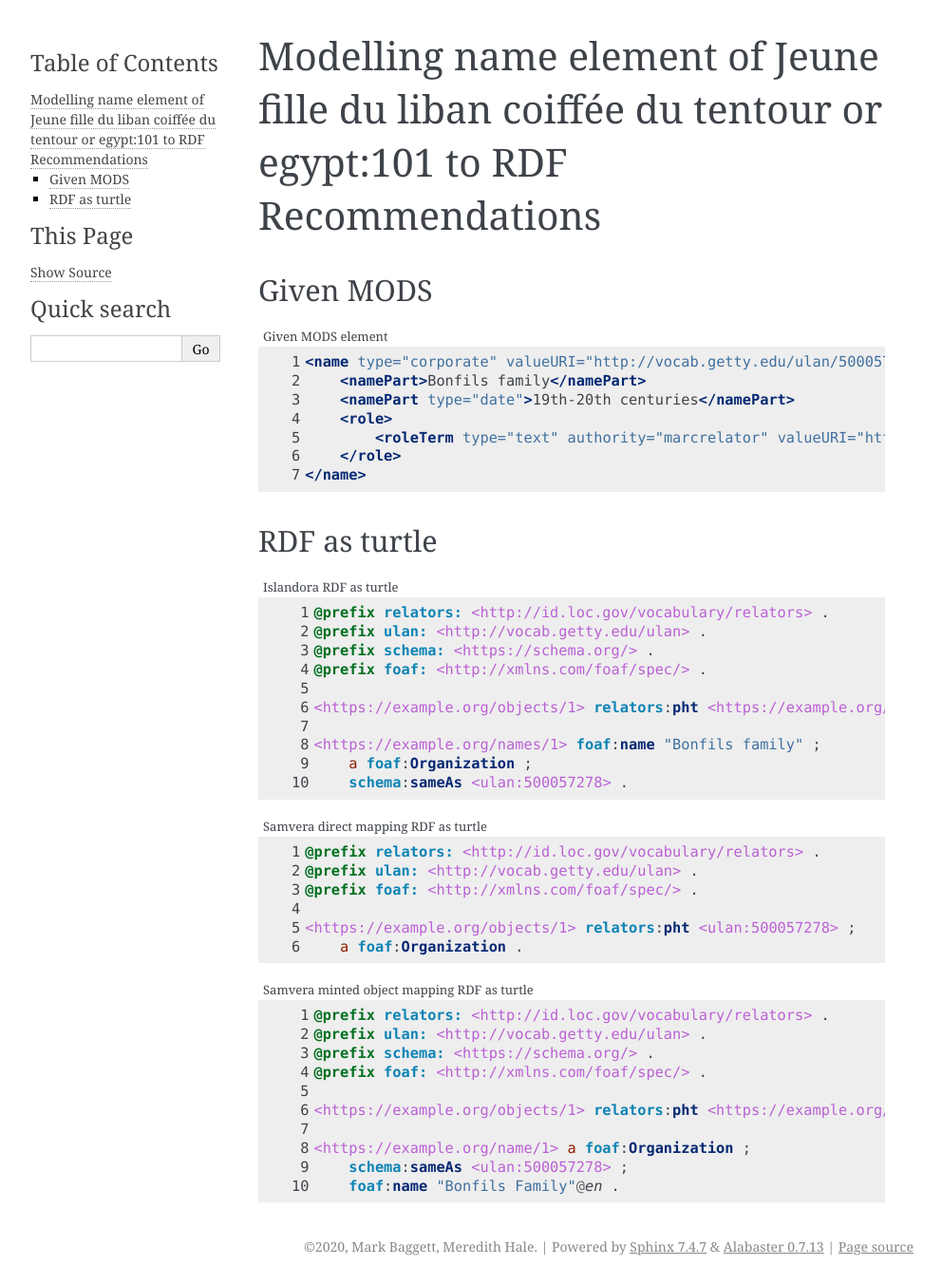
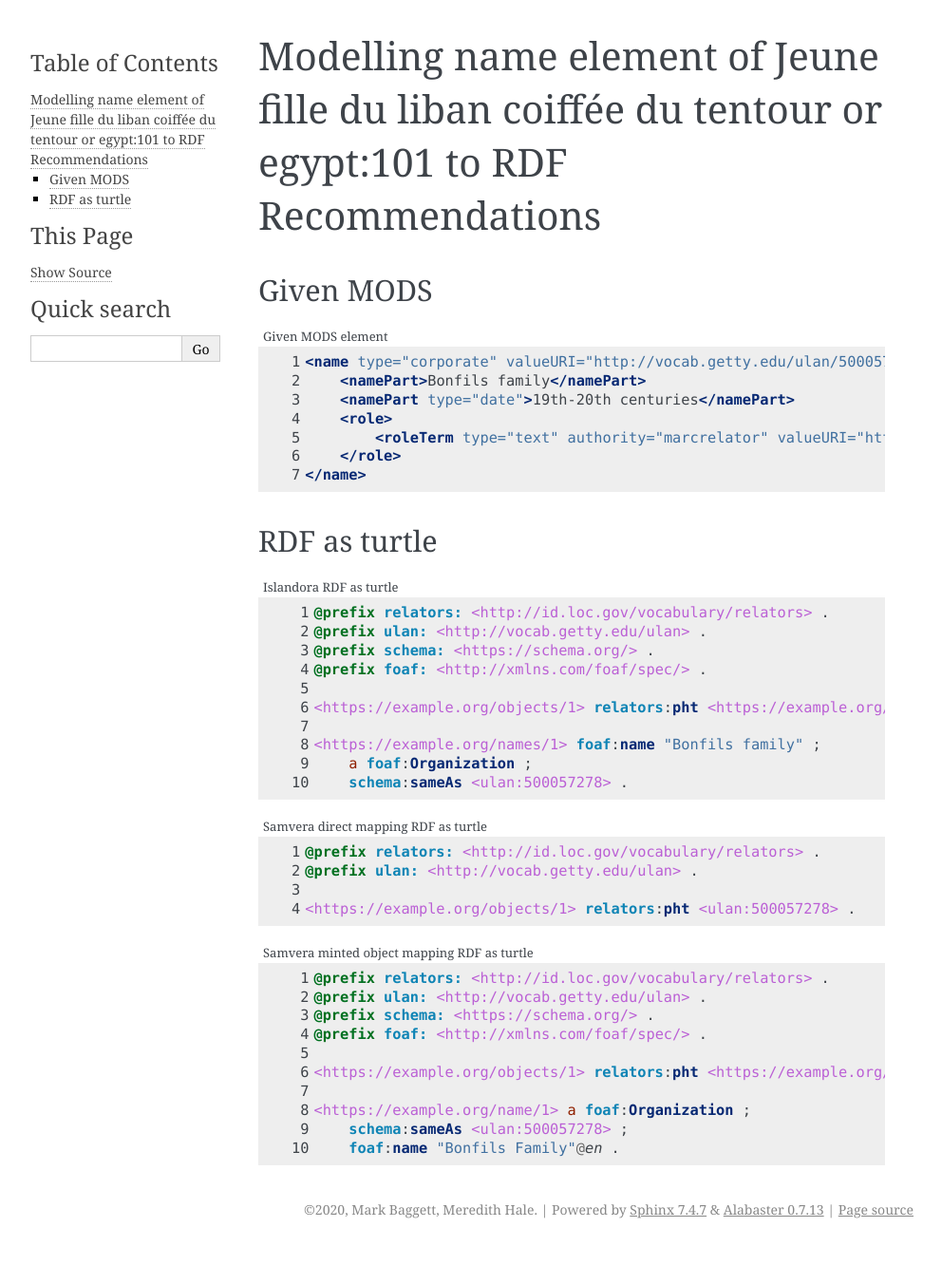
Before and after one commit to UTKcataloging/mods_to_rdf, a Sphinx documentation site: the page built from docs/source/working_docs/egypt_name.rst, in a window 1280 px wide. Shown: the whole page at 95% size, without its empty margins (148-1140 px from the left). Built offline with Sphinx 7.4.7, drawn with Linux system fonts in a browser that asks for light colours; formulas are drawn with MathJax 3; after the commit the page ends 1313 px from its top, so only the background shows below that.

```diff
--- a/docs/source/working_docs/egypt_name.rst
+++ b/docs/source/working_docs/egypt_name.rst
@@ -43,10 +43,8 @@ RDF as turtle
 
     @prefix relators: <http://id.loc.gov/vocabulary/relators> .
     @prefix ulan: <http://vocab.getty.edu/ulan> .
-    @prefix foaf: <http://xmlns.com/foaf/spec/> .
 
-    <https://example.org/objects/1> relators:pht <ulan:500057278> ;
-        a foaf:Organization .
+    <https://example.org/objects/1> relators:pht <ulan:500057278> .
 
 .. code-block:: turtle
     :linenos:
```
